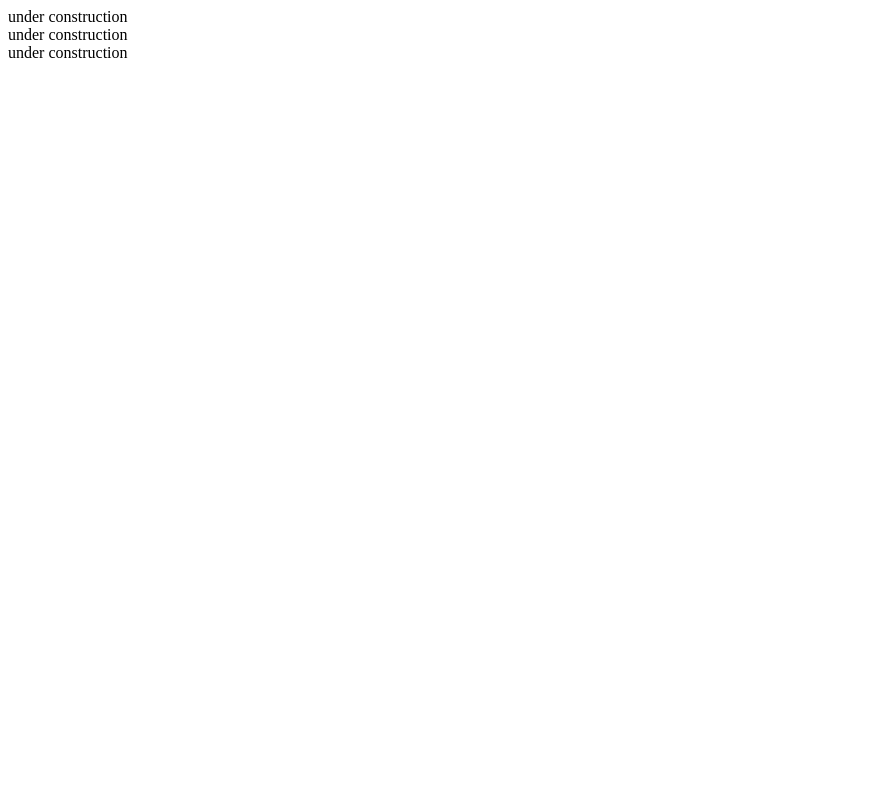
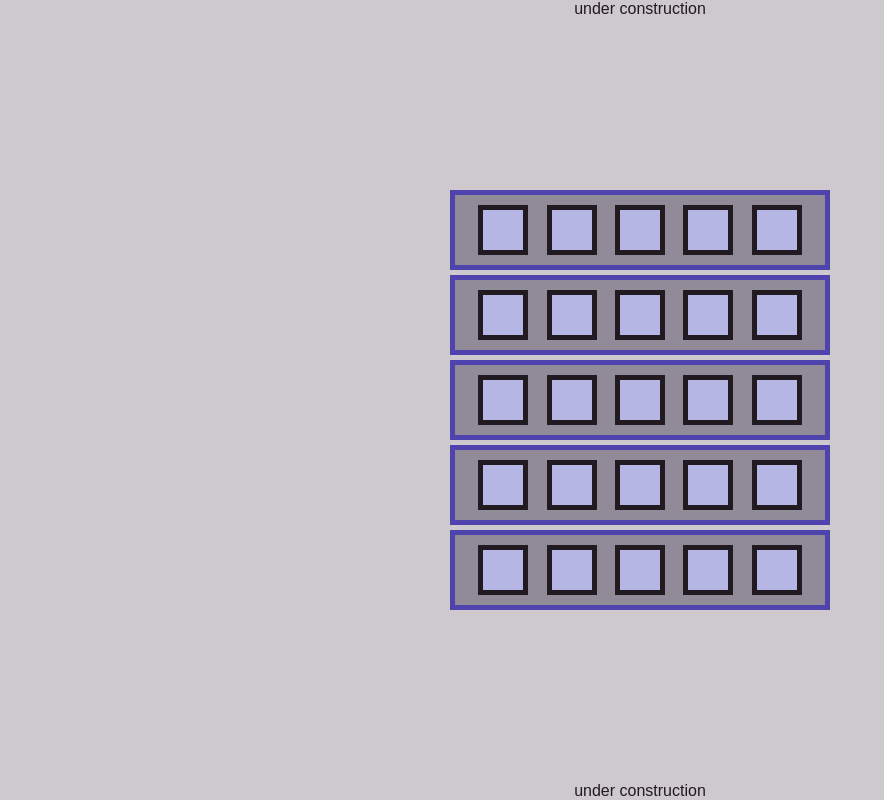
Before and after one commit to seanjesiolowski/snes, a plain HTML site: page game.html in a window 1280 px wide. Shown: the whole page, without its empty margins (0-884 px from the left). Drawn offline with Linux system fonts and the light colour scheme.

Commit message:
start building game

```diff
--- a/game.html
+++ b/game.html
@@ -4,10 +4,89 @@
     <meta charset="UTF-8">
     <meta name="viewport" content="width=device-width, initial-scale=1.0">
     <title>Document</title>
+    <style>
+
+        body {
+            height: 100vh;
+            margin: 0;
+            font-family: Arial, Helvetica, sans-serif;
+            color: #211a21;
+            background: #cec9cc;
+
+            display: flex;
+            flex-direction: column; /*stacks child elements vertically*/
+            justify-content: space-between; /*aligns items across the main axis [vertical here]*/
+            align-items: center; /*aligns items across the cross axis [horizontal here]*/
+        }
+
+        .row {
+            width: 360px;
+            height: 60px;
+            padding: 5px;
+            border: 5px solid #4f43ae;
+            background: #908a99;
+
+            display: flex;
+            justify-content: space-evenly; /*aligns items across the main axis [horizontal here]*/
+            align-items: center; /*aligns items across the cross axis [vertical here]*/
+        }
+
+        .item {
+            width: 40px;
+            height: 40px;
+            border: 5px solid #211a21;
+            background: #b5b6e4;
+        }
+
+        .spacer {
+            height: 5px;
+        }
+
+    </style>
 </head>
 <body>
     <header>under construction</header>
-    <main>under construction</main>
+    <main>
+        <div class="row">
+            <div class="item"></div>
+            <div class="item"></div>
+            <div class="item"></div>
+            <div class="item"></div>
+            <div class="item"></div>
+        </div>
+        <div class="spacer"></div>
+        <div class="row">
+            <div class="item"></div>
+            <div class="item"></div>
+            <div class="item"></div>
+            <div class="item"></div>
+            <div class="item"></div>
+        </div>
+        <div class="spacer"></div>
+        <div class="row">
+            <div class="item"></div>
+            <div class="item"></div>
+            <div class="item"></div>
+            <div class="item"></div>
+            <div class="item"></div>
+        </div>
+            <div class="spacer"></div>
+        <div class="row">
+            <div class="item"></div>
+            <div class="item"></div>
+            <div class="item"></div>
+            <div class="item"></div>
+            <div class="item"></div>
+        </div>
+            <div class="spacer"></div>
+        <div class="row">
+            <div class="item"></div>
+            <div class="item"></div>
+            <div class="item"></div>
+            <div class="item"></div>
+            <div class="item"></div>
+        </div>
+    </main>
     <footer>under construction</footer>
 </body>
 </html>
```
